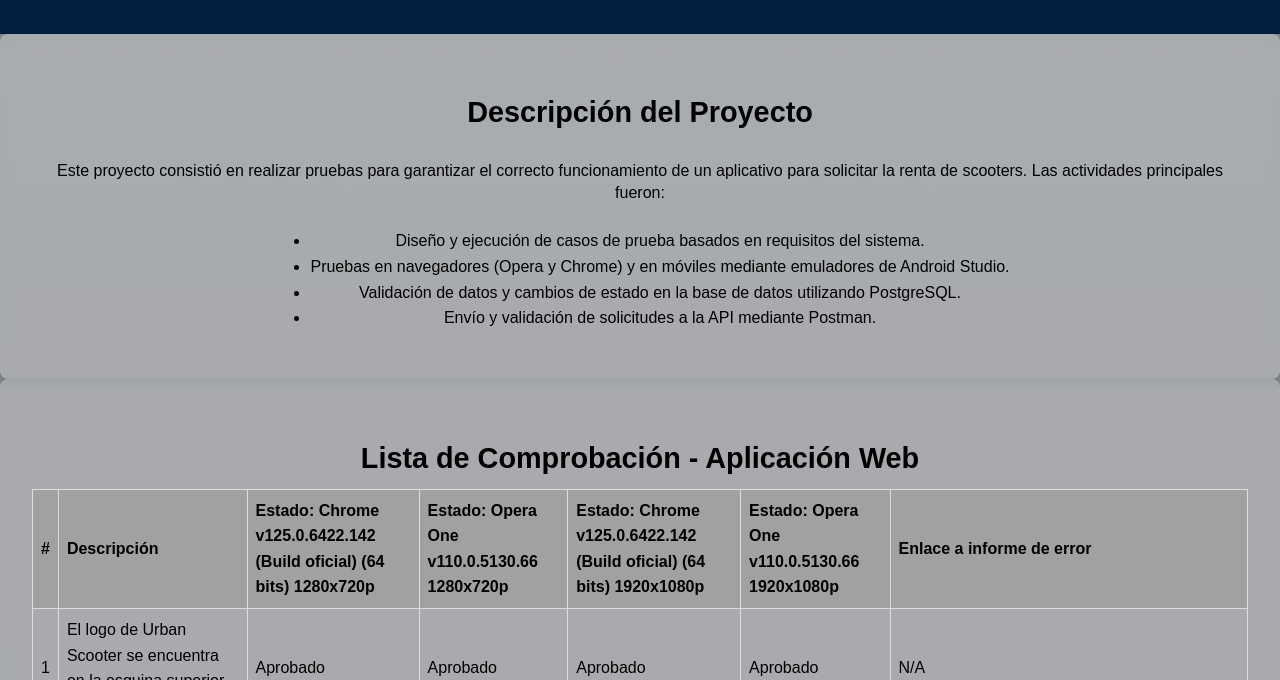
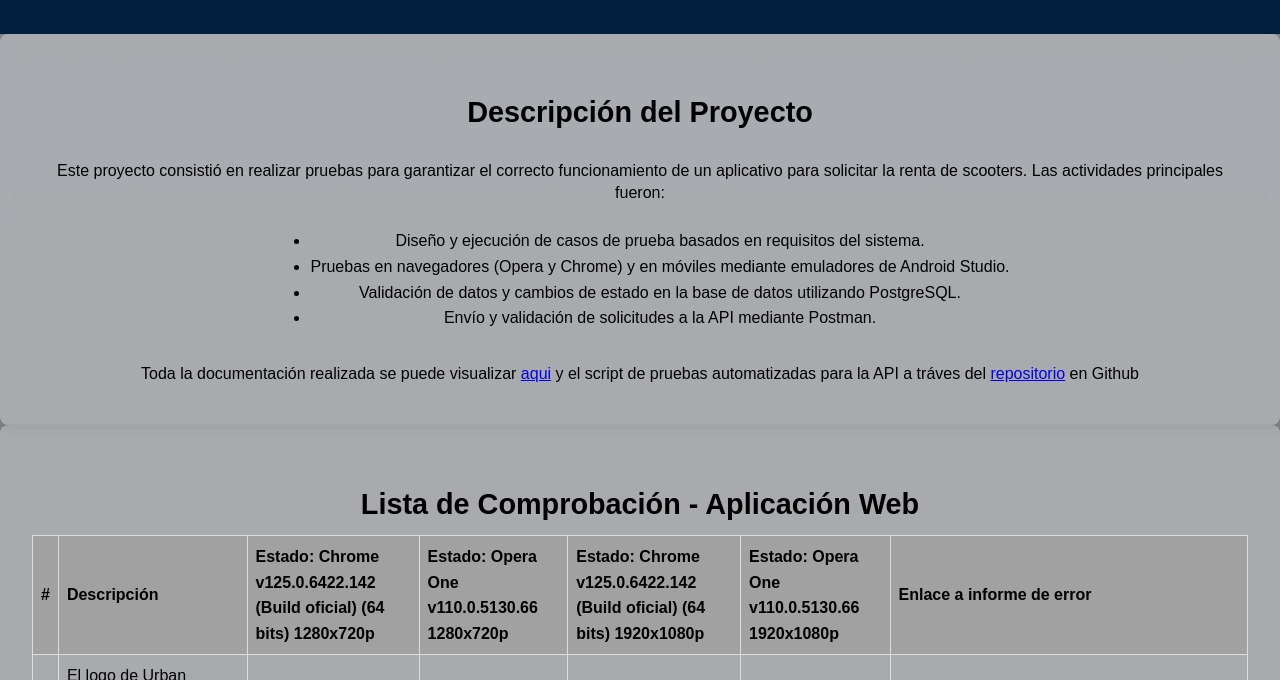
Before and after one commit to isma9207/QA_Portfolio, a plain HTML site: page urbanscooter.html in a window 1280 px wide. Shown: the part 120-800 px from the top of the page. Drawn offline with Linux system fonts and the light colour scheme.

Commit message:
Actualizacion archivo urbanscooter.html, se agregan enlace a pruebas autoatizadas

```diff
--- a/urbanscooter.html
+++ b/urbanscooter.html
@@ -43,6 +43,8 @@
             <li>Validación de datos y cambios de estado en la base de datos utilizando PostgreSQL.</li>
             <li>Envío y validación de solicitudes a la API mediante Postman.</li>
         </ul>
+        <p>Toda la documentación realizada se puede visualizar <a href="https://docs.google.com/spreadsheets/d/1exhOk1GQWk0tjCJG5dR7AmW1rQ0VW6TX/edit?usp=sharing&ouid=117326136809177059170&rtpof=true&sd=true" target="_blank">aqui</a>
+            y el script de pruebas automatizadas para la API a tráves del <a href="https://github.com/isma9207/UrbanScooters_API_automationTesting/tree/master/UrbanScooters_AutomationTest" target="_blank">repositorio</a> en Github</p>
     </section>
 
     <!-- Tabla 1: Lista de Comprobación Aplicación Web -->
```
